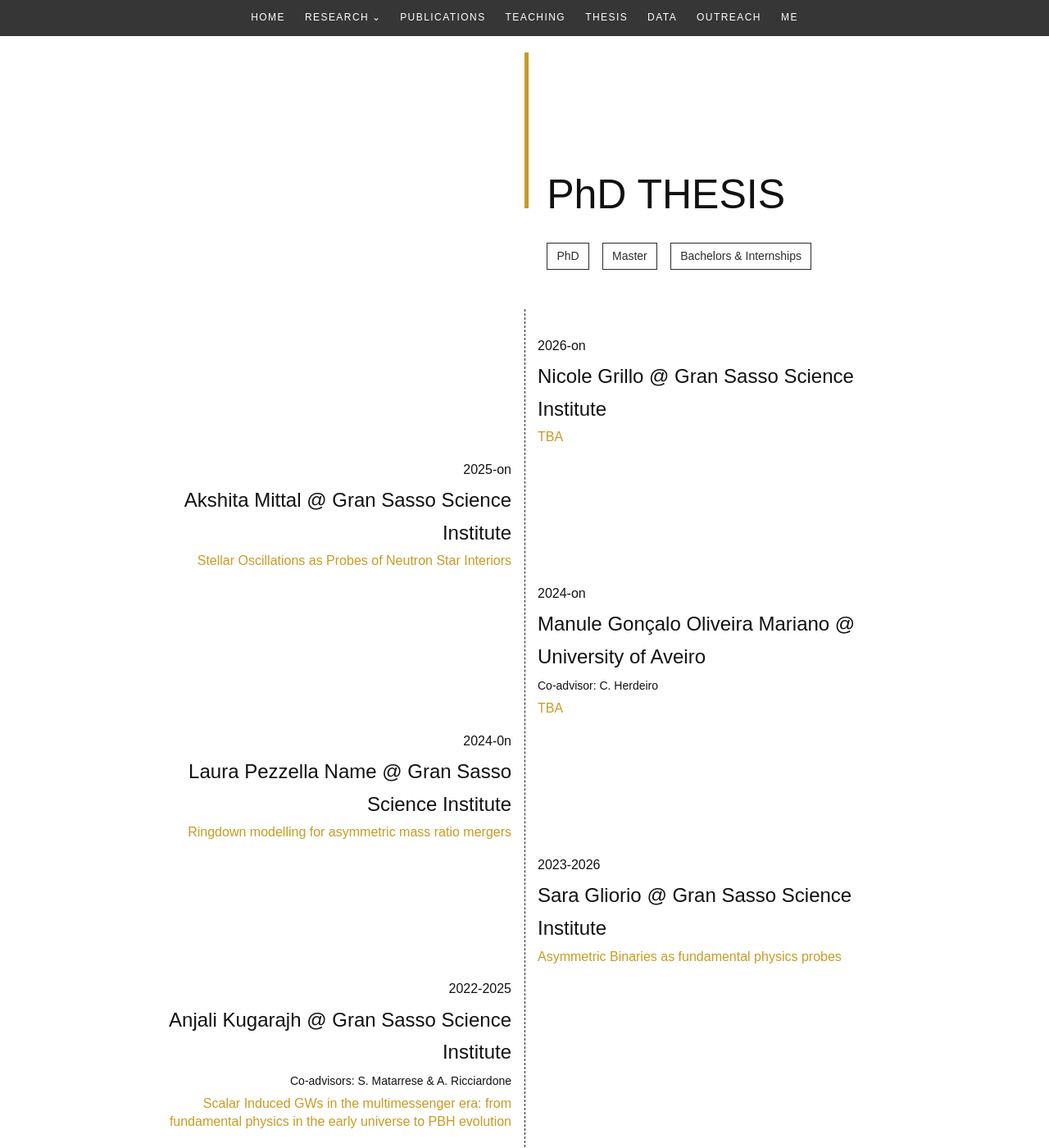
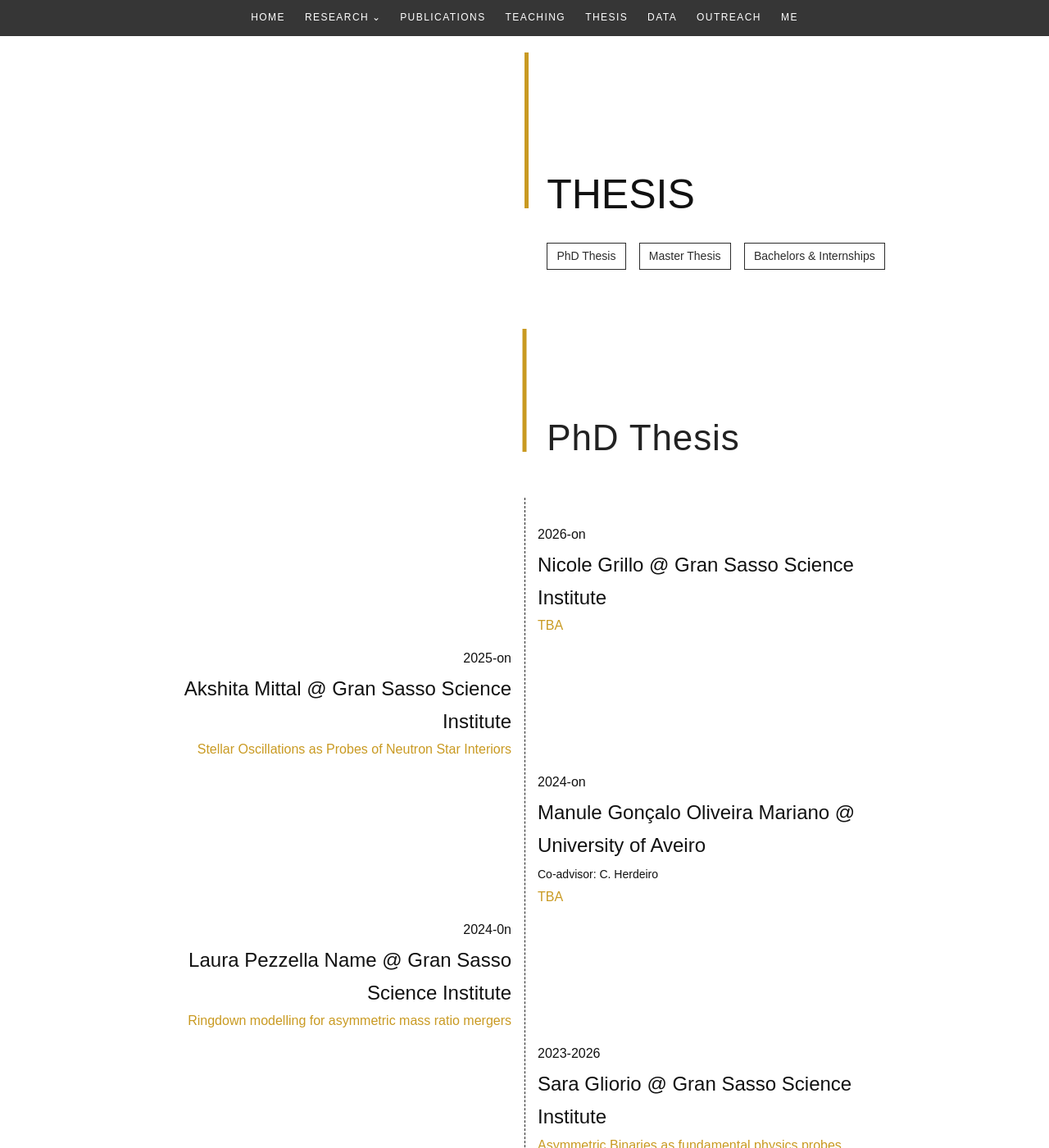
Before and after one commit to masellia/andreamaselli.github.io, a Jekyll site: the page built from pages/thesis.md, in a window 1280 px wide and 1400 px high. Shown: the whole window at 82% size. Built offline with Jekyll 4.4.1, drawn with Linux system fonts in a browser that asks for light colours; some web fonts are replaced; some of the changed text lies outside the part shown.

Commit message:
updated thesis page to make it uniform with talks

```diff
--- a/assets/css/main.css
+++ b/assets/css/main.css
@@ -767,7 +767,7 @@ body {
 .thesis-jump-links {
   margin-left: calc(50% + 1.7rem);
   margin-top: -2rem;
-  margin-bottom: 3rem;
+  margin-bottom: 4.5rem;
 
   display: flex;
   gap: 1rem;
@@ -787,6 +787,71 @@ body {
   color: white;
 }
 
+.phd-thesis-section {
+  padding-bottom: 8rem;
+  scroll-margin-top: 70px;
+}
+
+.thesis-section-header {
+  position: relative;
+  width: 100%;
+  height: 150px;
+  margin-bottom: 3.5rem;
+}
+
+.thesis-section-line {
+  position: absolute;
+  left: 50%;
+  width: 5px;
+  height: 150px;
+  background: var(--accent);
+  transform: translateX(-50%);
+}
+
+.thesis-section-heading {
+  position: absolute;
+  bottom: -7px;
+  font-family: "DINBoldCond", sans-serif;
+  font-size: 44px;
+  font-weight: 400;
+  line-height: 1.05;
+  letter-spacing: 0.02em;
+}
+
+.thesis-section-header-right .thesis-section-heading {
+  left: calc(50% + 1.7rem);
+  color: #222222;
+  text-align: left;
+}
+
+.thesis-section-header-left .thesis-section-heading {
+  right: calc(50% + 1.7rem);
+  color: white;
+  text-align: right;
+}
+
+.thesis-section-header-overlap {
+  margin-bottom: 0.375rem;
+  transform: translateY(-50px);
+}
+
+.phd-timeline {
+  margin-bottom: 0;
+}
+
+@media (max-width: 820px) {
+  .thesis-section-heading {
+    width: calc(50% - 1.7rem);
+    font-size: 36px;
+  }
+
+  .thesis-jump-links {
+    margin-right: 7vw;
+    margin-left: 7vw;
+    flex-wrap: wrap;
+  }
+}
+
 
 /* ===================================== */
 /* MASTER THESIS SECTION                 */
@@ -794,43 +859,14 @@ body {
 
 .master-thesis-section {
   background: rgba(44,44,44,0.95);
-  padding: 0 0 0.5rem;
-  margin-top: 8rem;
-}
-
-.master-header {
-  width: 100%;
-  display: flex;
-  justify-content: flex-end;
-  align-items: flex-end;
-  margin-bottom: 4rem;
-  padding-right: calc(50% - 2.5px);
-  margin-top: -40px;
-}
-
-.master-header-title {
-  margin-right: 1.7rem;
-  font-family: "DINBoldCond", sans-serif;
-  font-size: 50px;
-  font-weight: 400;
-  line-height: 1.05;
-  letter-spacing: 0.02em;
-  color: white;
-  text-align: right;
-  position: relative;
-  top: 8px;
-}
-
-.master-header-line {
-  width: 5px;
-  height: 190px;
-  background: var(--accent);
-  margin-top: -60px;
+  padding: 0;
+  margin-top: 0;
+  scroll-margin-top: 70px;
 }
 
 .master-timeline {
   margin-bottom: 0;
-  padding-bottom: 0;
+  padding-bottom: 6rem;
 }
 
 .master-timeline::before {
@@ -859,40 +895,9 @@ body {
 
 .bachelor-thesis-section {
   background: #ffffff;
-  padding: 4rem 0 4rem;
-  margin-top: 0rem;
-}
-
-.bachelor-header {
-  position: relative;
-  width: 100%;
-  height: 190px;
-  margin-bottom: 4rem;
-}
-
-.bachelor-header-line {
-  position: absolute;
-  left: 50%;
-  width: 5px;
-  height: 190px;
-  background: var(--accent);
-  transform: translateX(-50%);
-  margin-top: 0px;
-}
-
-.bachelor-header-title {
-  position: absolute;
-  left: calc(50% + 20px);
-
-  font-family: "DINBoldCond", sans-serif;
-  font-size: 50px;
-  font-weight: 400;
-  line-height: 1.05;
-  letter-spacing: 0.02em;
-
-  color: #222222;
-  text-align: left;
-  bottom: -8px;
+  padding: 7rem 0 4rem;
+  margin-top: 0;
+  scroll-margin-top: 70px;
 }
 
 .bachelor-timeline {
--- a/pages/thesis.md
+++ b/pages/thesis.md
@@ -8,17 +8,24 @@ permalink: /thesis/
   <div class="page-header-line"></div>
 
   <div class="page-header-title">
-    PhD THESIS
+    THESIS
   </div>
 </div>
 
 <div class="thesis-jump-links">
-  <a href="#phd">PhD</a>
-  <a href="#master">Master</a>
+  <a href="#phd">PhD Thesis</a>
+  <a href="#master">Master Thesis</a>
   <a href="#bachelor">Bachelors & Internships</a>
 </div>
 
-<section id="phd" class="thesis-timeline">
+<section id="phd" class="phd-thesis-section">
+
+  <div class="thesis-section-header thesis-section-header-right">
+    <div class="thesis-section-line"></div>
+    <div class="thesis-section-heading">PhD Thesis</div>
+  </div>
+
+  <section class="thesis-timeline phd-timeline">
 
   <div class="thesis-entry thesis-right">
     <div class="thesis-year">2026-on</div>
@@ -97,15 +104,15 @@ sources for future ground and space based interferometers </div>
     <div class="thesis-title"> Constraining the equation of  state of neutron stars with astrophysical and GWs observations </div>
   </div>
 
+  </section>
+
 </section>
 
 <section id="master" class="master-thesis-section">
 
-  <div class="master-header">
-    <div class="master-header-title">
-      MASTER THESIS
-    </div>
-    <div class="master-header-line"></div>
+  <div class="thesis-section-header thesis-section-header-left thesis-section-header-overlap">
+    <div class="thesis-section-heading">Master Thesis</div>
+    <div class="thesis-section-line"></div>
   </div>
 
   <section class="thesis-timeline master-timeline">
@@ -252,11 +259,9 @@ A data-analysis framework
 
 <section id="bachelor" class="bachelor-thesis-section">
 
-  <div class="bachelor-header">
-    <div class="bachelor-header-title">
-      BACHELORS<br>AND INTERNSHIPS
-    </div>
-    <div class="bachelor-header-line"></div>
+  <div class="thesis-section-header thesis-section-header-right">
+    <div class="thesis-section-line"></div>
+    <div class="thesis-section-heading">Bachelors<br>& Internships</div>
   </div>
 
   <section class="thesis-timeline bachelor-timeline">
```
Also changed, not shown: other parts of pages/thesis.md (+1 -1 lines).
